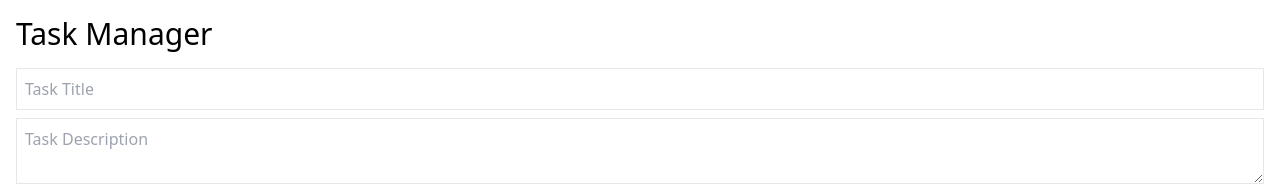
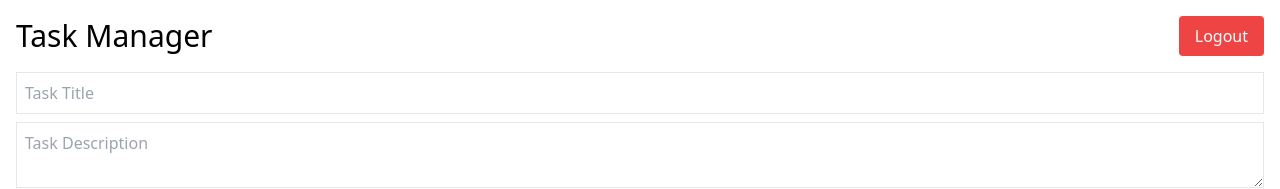
Before and after one commit to muhsinachipra/TaskMaster, a React (Vite) app in the folder client/: page / in a window 1280 px wide. Shown: the top 189 px of the page. Built offline with nearby package versions, Linux system fonts and the light colour scheme; no server answers; sample sign-in values are in the browser's storage.

Commit message:
Update AuthContext, Home page and task handling to include user authentication

```diff
--- a/client/src/context/AuthContext.jsx
+++ b/client/src/context/AuthContext.jsx
@@ -1,4 +1,4 @@
-// frontend\src\context\AuthContext.jsx
+// client\src\context\AuthContext.jsx
 
 import { createContext, useState, useEffect } from 'react';
 import PropTypes from 'prop-types';
--- a/client/src/pages/Home.jsx
+++ b/client/src/pages/Home.jsx
@@ -1,9 +1,13 @@
-import { useState } from 'react';
+// client/src/pages/Home.jsx
+
+import { useState, useContext } from 'react';
 import TaskList from '../components/TaskList';
 import TaskForm from '../components/TaskForm';
+import { AuthContext } from '../context/AuthContext'; // Import AuthContext
 
 const Home = () => {
     const [selectedTask, setSelectedTask] = useState(null);
+    const { logout } = useContext(AuthContext); // Access logout function from AuthContext
 
     const handleEdit = (task) => {
         setSelectedTask(task);
@@ -13,9 +17,23 @@ const Home = () => {
         setSelectedTask(null);
     };
 
+    const handleLogout = () => {
+        logout(); // Call the logout function when the button is clicked
+        // Optionally, you can redirect to the login page after logout
+        window.location.href = '/login';
+    };
+
     return (
         <div className="container mx-auto p-4">
-            <h1 className="text-3xl mb-4">Task Manager</h1>
+            <div className="flex justify-between items-center mb-4">
+                <h1 className="text-3xl">Task Manager</h1>
+                <button
+                    onClick={handleLogout}
+                    className="bg-red-500 text-white px-4 py-2 rounded"
+                >
+                    Logout
+                </button>
+            </div>
             <TaskForm selectedTask={selectedTask} onSave={handleSave} />
             <TaskList onEdit={handleEdit} />
         </div>
```
Also changed, not shown: 2 other files (tests, documents, lock files or other folders).
